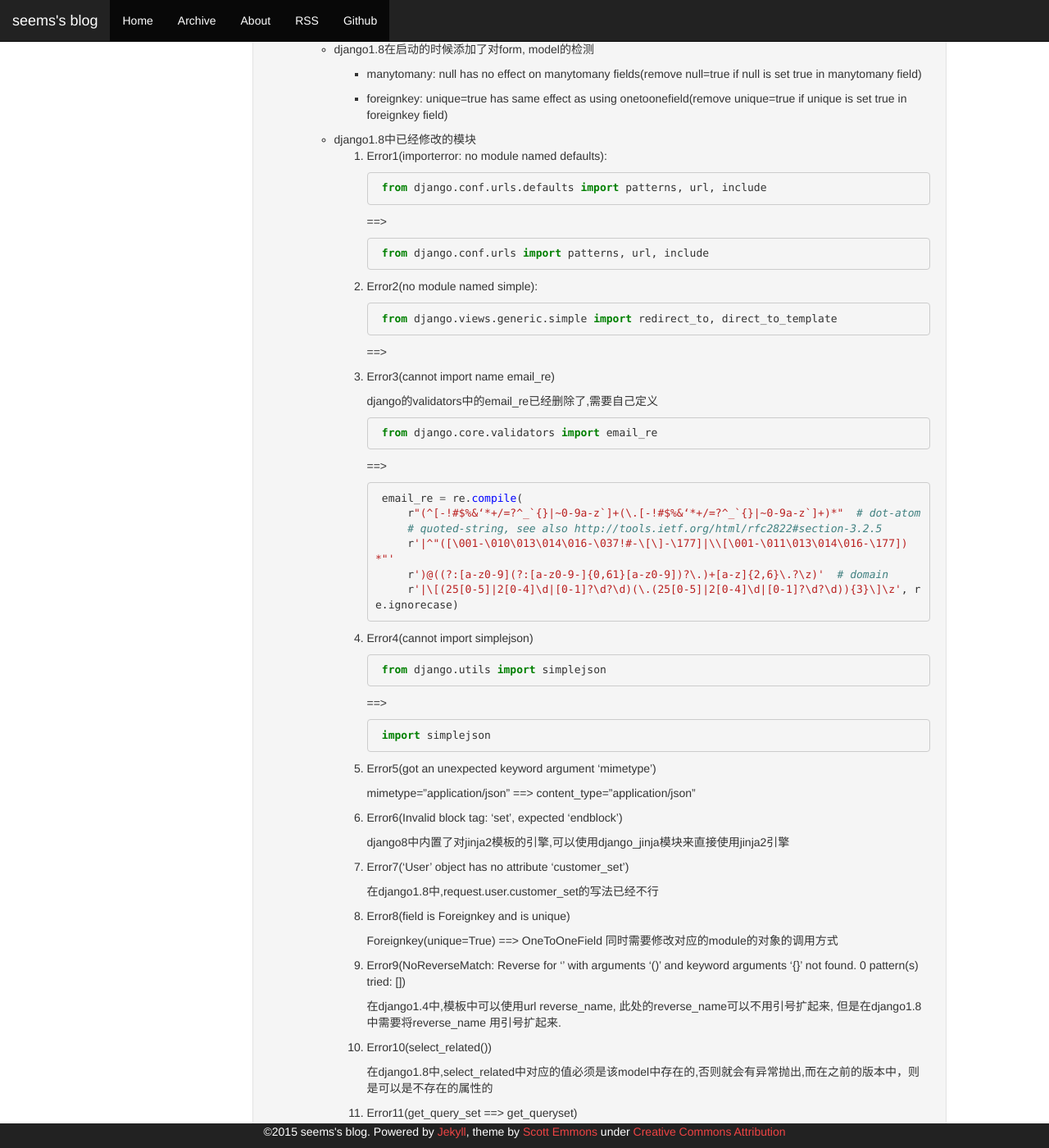
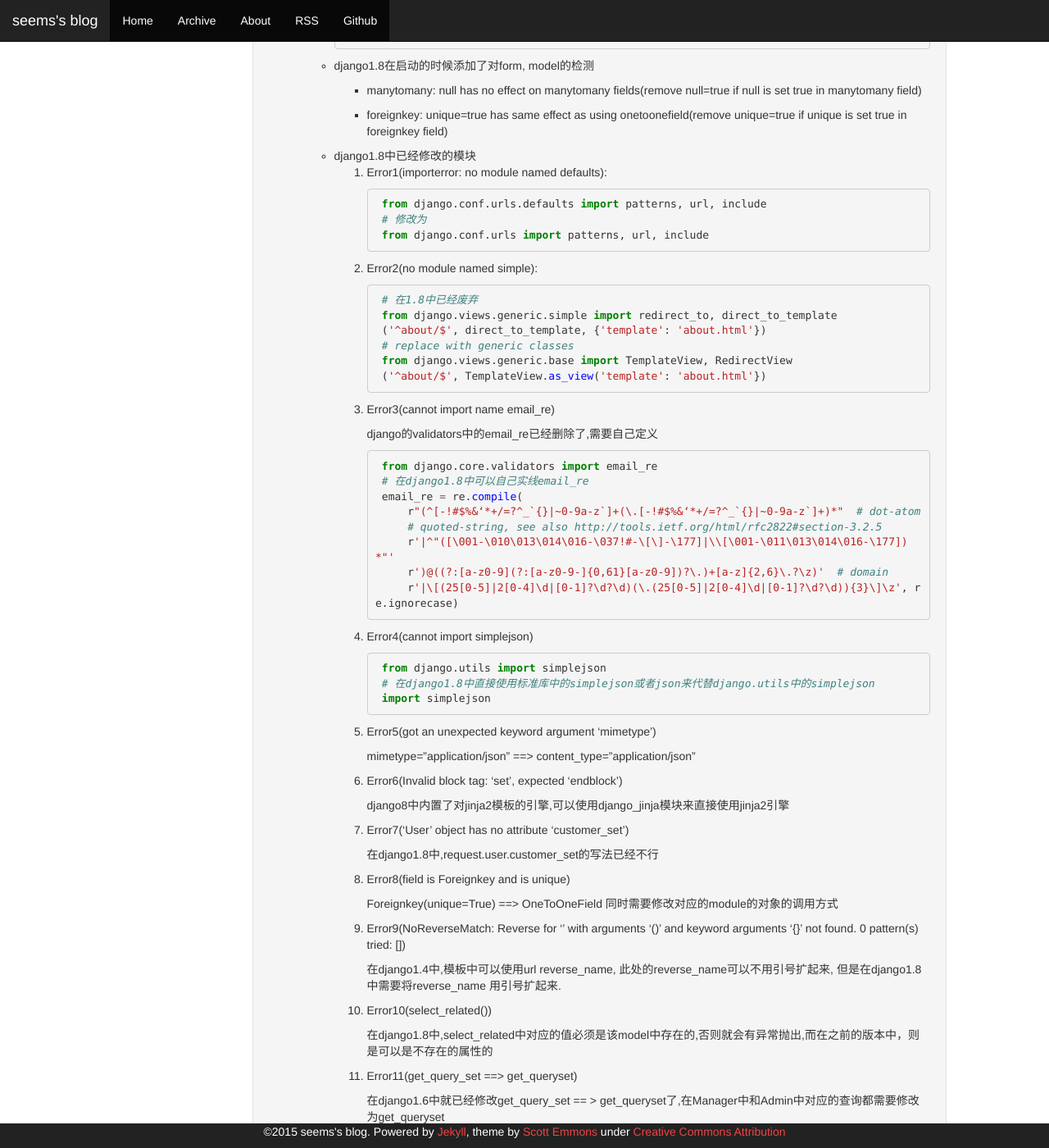
Before and after one commit to Gandalf-Pl/seems, a Jekyll site: the page built from _posts/2015-10-23-django_upgrade.md, in a window 1280 px wide and 1400 px high, scrolled down 2293 px. Shown: the whole window at 82% size. Built offline with Jekyll 4.4.1, drawn with Linux system fonts in a browser that asks for light colours; Markdown is read by kramdown in place of the engine named in the settings; some of the changed text lies outside the part shown.

Commit message:
add django upgrade info

```diff
--- a/_posts/2015-10-23-django_upgrade.md
+++ b/_posts/2015-10-23-django_upgrade.md
@@ -66,10 +66,10 @@
                 fields = "__all__"
         ~~~
 
-    + django的template重新设计了,需要更新django的template.
+    + django的template重新设计了,需要更新django的template,在django1.8中默认支持两种模板引擎,DjangoTemplates, Jinja2 Template.
 
         详细文档参见[django template](https://docs.djangoproject.com/en/1.8/ref/templates/upgrading/)
-        在settings红配置相应的模板信息
+        在settings中配置相应的模板信息
 
         ~~~python
         TEMPLATES = [
@@ -145,28 +145,26 @@
 
             ~~~python
             from django.conf.urls.defaults import patterns, url, include
-            ~~~
-            ==>
-
-            ~~~python
+            # 修改为
             from django.conf.urls import patterns, url, include
             ~~~
         2. Error2(no module named simple):
 
             ~~~python
+            # 在1.8中已经废弃
             from django.views.generic.simple import redirect_to, direct_to_template
+            ('^about/$', direct_to_template, {'template': 'about.html'})
+            # replace with generic classes
+            from django.views.generic.base import TemplateView, RedirectView
+            ('^about/$', TemplateView.as_view('template': 'about.html'})
             ~~~
-            ==>
         3. Error3(cannot import name email_re)
 
             django的validators中的email_re已经删除了,需要自己定义
 
             ~~~python
             from django.core.validators import email_re
-            ~~~
-            ==>
-
-            ~~~python
+            # 在django1.8中可以自己实线email_re
             email_re = re.compile(
                 r"(^[-!#$%&‘*+/=?^_`{}|~0-9a-z`]+(\.[-!#$%&‘*+/=?^_`{}|~0-9a-z`]+)*"  # dot-atom
                 # quoted-string, see also http://tools.ietf.org/html/rfc2822#section-3.2.5
@@ -178,26 +176,23 @@
 
             ~~~python
             from django.utils import simplejson
-            ~~~
-            ==>
-
-            ~~~python
+            # 在django1.8中直接使用标准库中的simplejson或者json来代替django.utils中的simplejson
             import simplejson
             ~~~
-        5. Error5(got an unexpected keyword argument ‘mimetype’)
+        5. Error5(got an unexpected keyword argument 'mimetype')
 
-            mimetype=”application/json” ==> content_type=”application/json”
-        6. Error6(Invalid block tag: ‘set’, expected ‘endblock’)
+            mimetype="application/json" ==> content_type="application/json"
+        6. Error6(Invalid block tag: 'set', expected 'endblock')
 
             django8中内置了对jinja2模板的引擎,可以使用django_jinja模块来直接使用jinja2引擎
-        7. Error7(‘User’ object has no attribute ‘customer_set’)
+        7. Error7('User' object has no attribute 'customer_set')
 
             在django1.8中,request.user.customer_set的写法已经不行
         8. Error8(field is Foreignkey and is unique)
 
             Foreignkey(unique=True) ==> OneToOneField
             同时需要修改对应的module的对象的调用方式
-        9. Error9(NoReverseMatch: Reverse for ‘’ with arguments ‘()’ and keyword arguments ‘{}’ not found. 0 pattern(s) tried: [])
+        9. Error9(NoReverseMatch: Reverse for '' with arguments '()' and keyword arguments '{}' not found. 0 pattern(s) tried: [])
 
             在django1.4中,模板中可以使用url reverse_name, 此处的reverse_name可以不用引号扩起来,
             但是在django1.8中需要将reverse_name 用引号扩起来.
```
